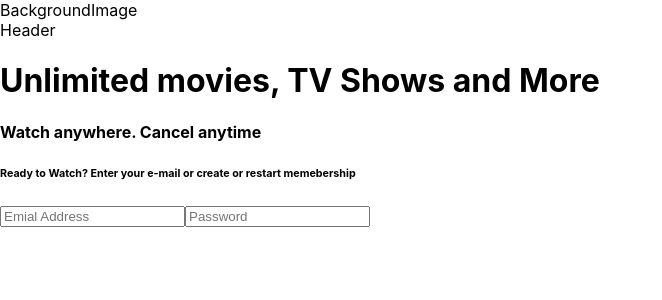
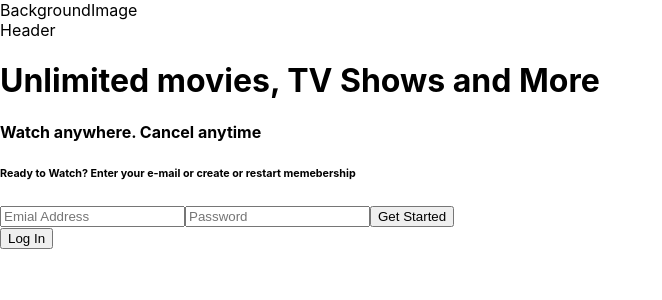
Before and after one commit to REENA1101/BingeFlix, a React (Create React App) app in the folder bingeflix/: page /signup in a window 1280 px wide. Shown: the top 300 px of the page, without its empty margins (0-662 px from the left). Built offline with nearby package versions, Linux system fonts and the light colour scheme.

Commit message:
Creating signup using firebase

```diff
--- a/bingeflix/src/pages/SignUp.jsx
+++ b/bingeflix/src/pages/SignUp.jsx
@@ -14,13 +14,15 @@ export default function SignUp() {
           <h1>Unlimited movies, TV Shows and More</h1>
           <h4>Watch anywhere. Cancel anytime</h4>
           <h6>Ready to Watch? Enter your e-mail or create or restart memebership</h6>
+          </div>
 
           <div className = "form">
               <input type="email" placeholder = "Emial Address" name="email"/>
-              <input type="password" placeholder = "Password" name="email"/>
+              <input type="password" placeholder = "Password" name="password"/>
+              <button>Get Started</button>
           </div>
 
-          </div>
+          <button>Log In</button>
 
         </div>
     </Container>
```
